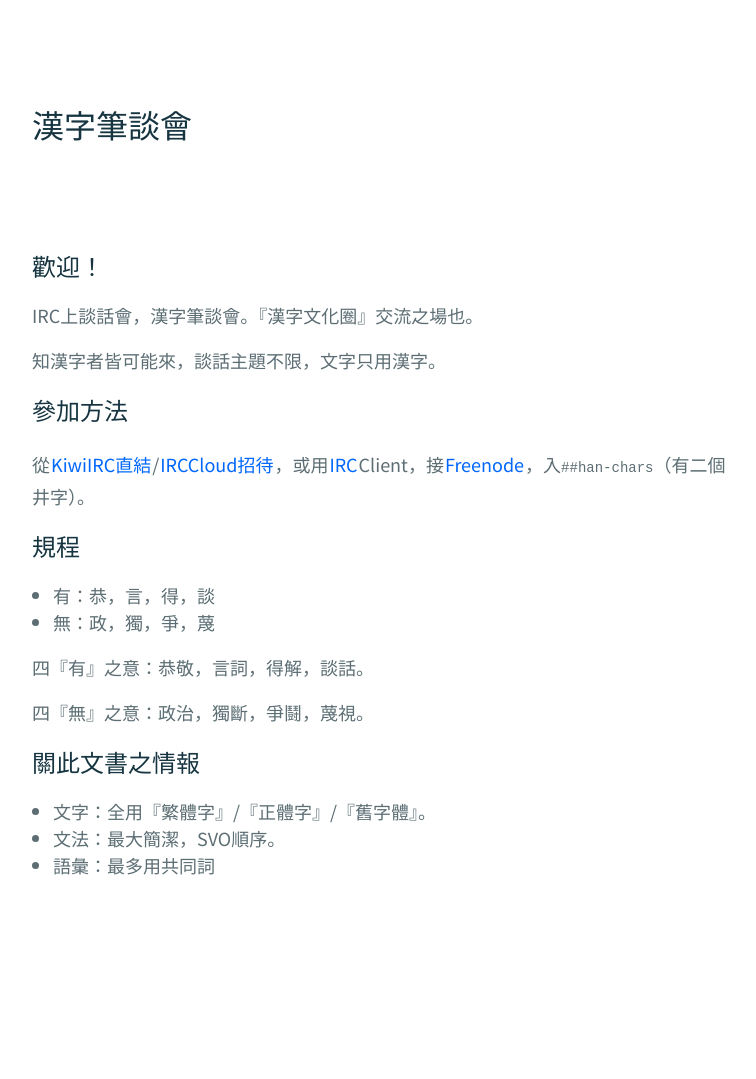
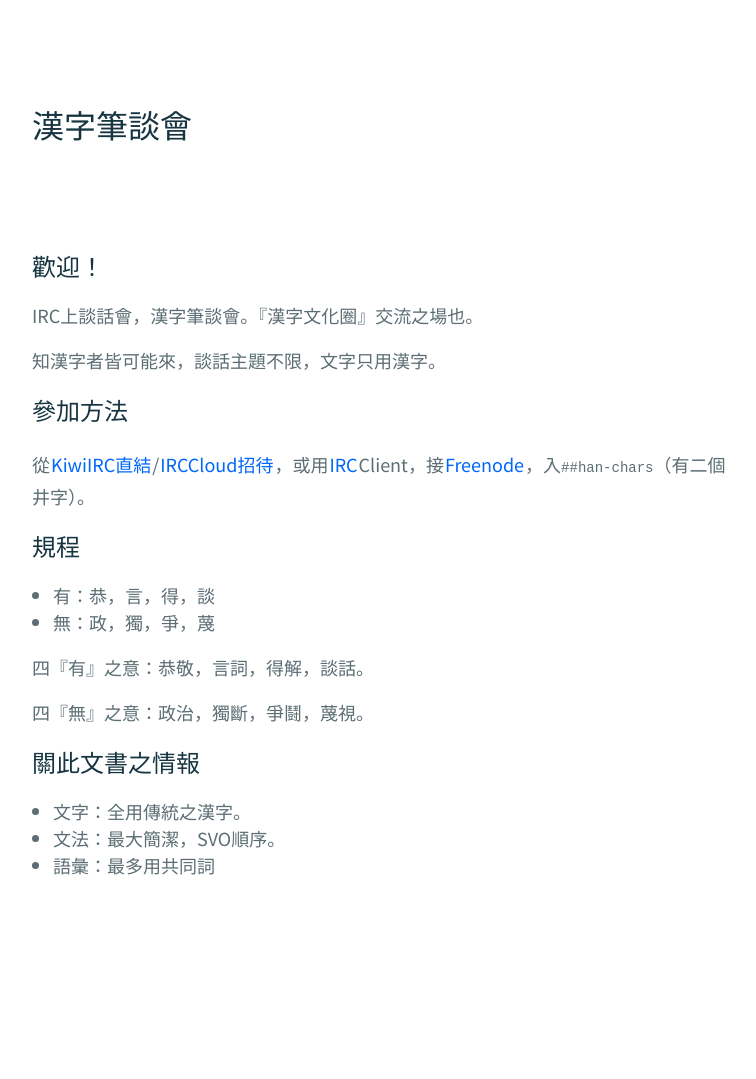
Before and after one commit to pen-talk/pen-talk.github.io, a Jekyll site: the page built from index.md, in a window 1280 px wide. Shown: the whole page, without its empty margins (258-1014 px from the left). Built offline with Jekyll 4.4.1, drawn with Linux system fonts in a browser that asks for light colours; our own code applies the rules of GitHub Pages for plain Markdown files.

Commit message:
Update index.md

```diff
--- a/index.md
+++ b/index.md
@@ -25,6 +25,6 @@ IRC上談話會，漢字筆談會。『漢字文化圈』交流之場也。
 
 ## 關此文書之情報
 
-- 文字：全用『繁體字』/『正體字』/『舊字體』。
+- 文字：全用傳統之漢字。
 - 文法：最大簡潔，SVO順序。
 - 語彙：最多用共同詞
```
